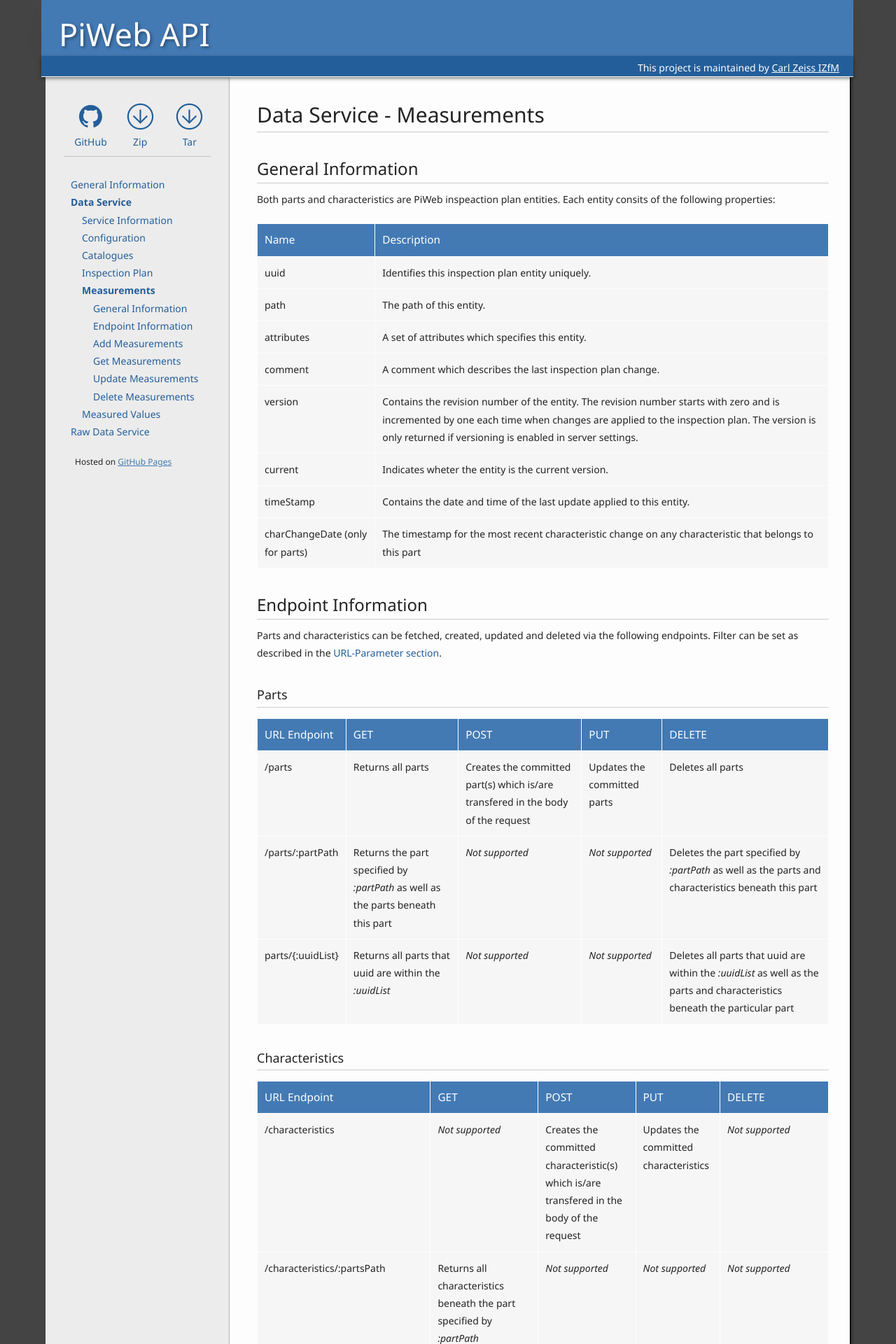
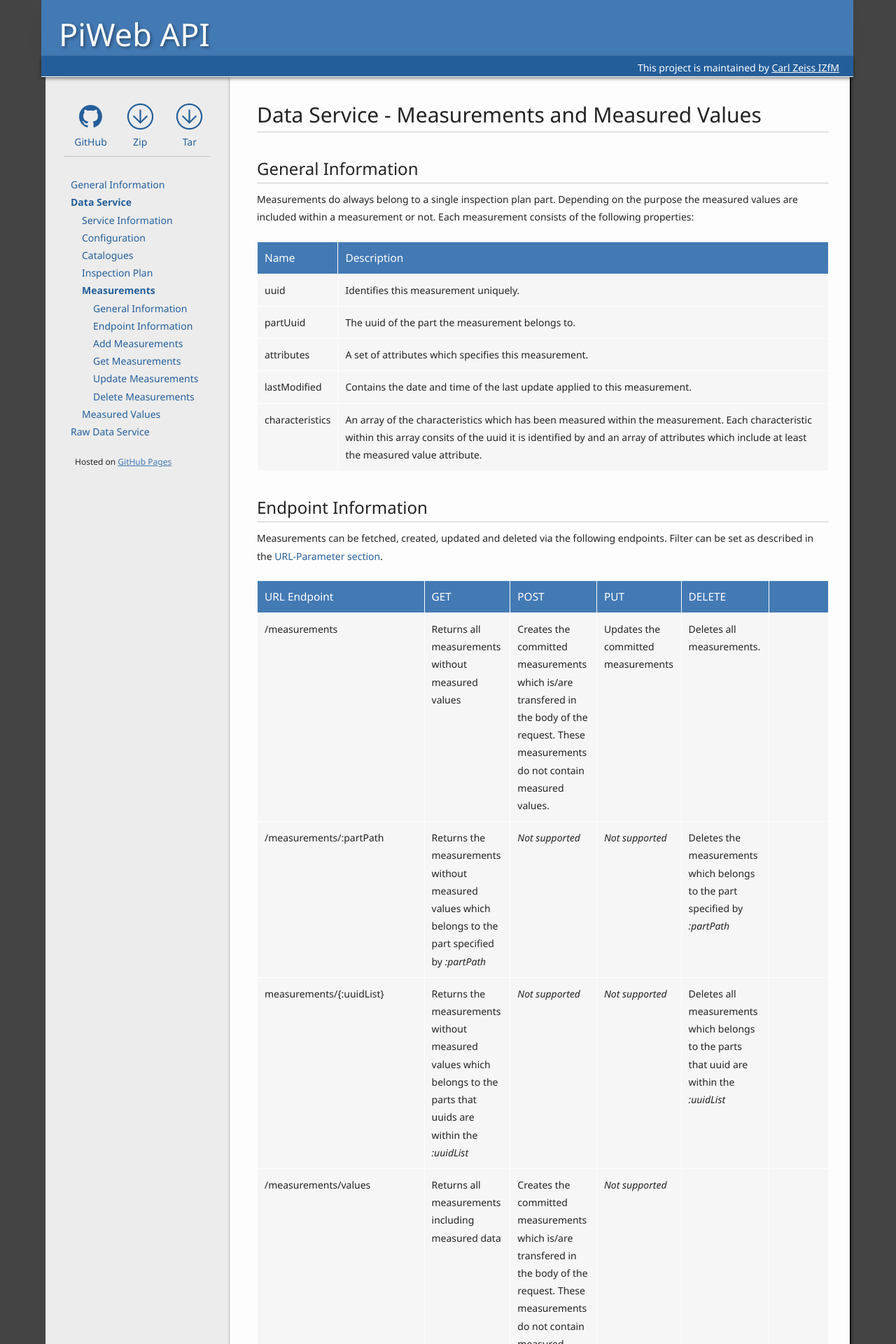
Before and after one commit to ZEISS-PiWeb/PiWeb-Api, a Jekyll site: the page built from _pages/025-measurements.md, in a window 1280 px wide. Shown: the top 1920 px of the page at 70% size. Built offline with Jekyll 4.4.1, drawn with Linux system fonts in a browser that asks for light colours; some of the changed text lies outside the part shown.

Commit message:
Update 025-measurements.md

````diff
--- a/_pages/025-measurements.md
+++ b/_pages/025-measurements.md
@@ -2,7 +2,7 @@
 category: dataservice
 subCategory: measurements
 title: Data Service
-subTitle: Measurements
+subTitle: Measurements and Measured Values
 isSubPage: true
 permalink: /dataservice/measurements/
 sections:
@@ -16,47 +16,35 @@
 
 ## {{ page.sections['general'] }}
 
-Both parts and characteristics are PiWeb inspeaction plan entities. Each entity consits of the following properties:
+Measurements do always belong to a single inspection plan part. Depending on the purpose the measured values are included within a measurement or not. Each measurement consists of the following properties:
 
 Name | Description
 -----|-------------
-uuid | Identifies this inspection plan entity uniquely.
-path | The path of this entity.
-attributes | A set of attributes which specifies this entity.
-comment | A comment which describes the last inspection plan change.
-version | Contains the revision number of the entity. The revision number starts with zero and is incremented by one each time when changes are applied to the inspection plan. The version is only returned if versioning is enabled in server settings.
-current | Indicates wheter the entity is the current version.
-timeStamp | Contains the date and time of the last update applied to this entity.
-charChangeDate (only for parts) | The timestamp for the most recent characteristic change on any characteristic that belongs to this part
-
+uuid | Identifies this measurement uniquely.
+partUuid | The uuid of the part the measurement belongs to.
+attributes | A set of attributes which specifies this measurement.
+lastModified | Contains the date and time of the last update applied to this measurement.
+characteristics | An array of the characteristics which has been measured within the measurement. Each characteristic within this array consits of the uuid it is identified by and an array of attributes which include at least the measured value attribute.
 {% comment %}----------------------------------------------------------------------------------------------- {% endcomment %}
 
 ## {{ page.sections['endpoint'] }}
 
-Parts and characteristics can be fetched, created, updated and deleted via the following endpoints. Filter can be set as described in the [URL-Parameter section]({{site.baseurl }}/general/#{{ page.subCategory }}).
-
-###Parts
+Measurements can be fetched, created, updated and deleted via the following endpoints. Filter can be set as described in the [URL-Parameter section]({{site.baseurl }}/general/#{{ page.subCategory }}).
 
 URL Endpoint | GET | POST | PUT | DELETE
 -------------|-----|-----|------|-------
-/parts | Returns all parts | Creates the committed part(s) which is/are transfered in the body of the request | Updates the committed parts | Deletes all parts
-/parts/:partPath | Returns the part specified by *:partPath* as well as the parts beneath this part | *Not supported* | *Not supported* | Deletes the part specified by *:partPath* as well as the parts and characteristics beneath this part
-parts/{:uuidList} | Returns all parts that uuid are within the *:uuidList* | *Not supported* | *Not supported* |  Deletes all parts that uuid are within the *:uuidList* as well as the parts and characteristics beneath the particular part
-
-### Characteristics
-
-URL Endpoint | GET | POST | PUT | DELETE
--------------|-----|-----|------|-------
-/characteristics | *Not supported* | Creates the committed characteristic(s) which is/are transfered in the body of the request | Updates the committed characteristics | *Not supported*
-/characteristics/:partsPath | Returns all characteristics beneath the part specified by *:partPath* | *Not supported* | *Not supported* | *Not supported*
-/characteristics/:characteristicPath | Returns the characteristic specified by *:characteristicPath*. <br><br> {{ site.images['info'] }} To get a characteristic by its path the filter parameter ```depth:0``` needs to be set! | *Not supported* | *Not supported* | Deletes the characteristic specified by *:characteristicPath* as well as all children beneath this characteristic
-characteristics/{:uuidList} | Returns all characteristics that uuid are within the *:uuidList* | *Not supported* | *Not supported* |  Deletes all characteristics that uuid are within the *:uuidList*
+/measurements | Returns all measurements without measured values | Creates the committed measurements which is/are transfered in the body of the request. These measurements do not contain measured values. | Updates the committed measurements | Deletes all measurements.
+/measurements/:partPath | Returns the measurements without measured values which belongs to the part specified by *:partPath*  | *Not supported* | *Not supported* | Deletes the measurements which belongs to the part specified by *:partPath*
+measurements/{:uuidList} | Returns the measurements without measured values which belongs to the parts that uuids are within the *:uuidList* | *Not supported* | *Not supported* |  Deletes all measurements which belongs to the parts that uuid are within the *:uuidList*
+/measurements/values | Returns all measurements including measured data | Creates the committed measurements which is/are transfered in the body of the request. These measurements do not contain measured values. | *Not supported*
+/measurements/:partPath/values | Returns the measurements including measured values which belongs to the part specified by *:partPath* | *Not supported* | *Not supported* | *Not supported*
+/measurements/{:uuidList} | | Returns the measurements including measured values which belongs to the parts that uuids are within the *:uuidList* | *Not supported* | *Not supported* | *Not supported*
 
 {% comment %}----------------------------------------------------------------------------------------------- {% endcomment %}
 
 ## {{ page.sections['add'] }}
 
-To create a inspection plan entity it is necessary to transfer the entity object within the request's body. A unique identifier and the path are mandatory, attributes and a comment are optional. The attribute keys which are used for the attributes must come from the parts/characteristics attribute range (specified in the {{ site.links['configuration'] }})
+Measurements can be created with or without measured values. To create a measurement it is necessary to transfer the measurement object within the request's body. A unique identifier and the path are mandatory, attributes and a comment are optional. The attribute keys which are used for the attributes must come from the parts/characteristics attribute range (specified in the {{ site.links['configuration'] }})
 
 {{ site.images['info'] }} The comment is only added if versioning is enabled in server settings.
 
````
